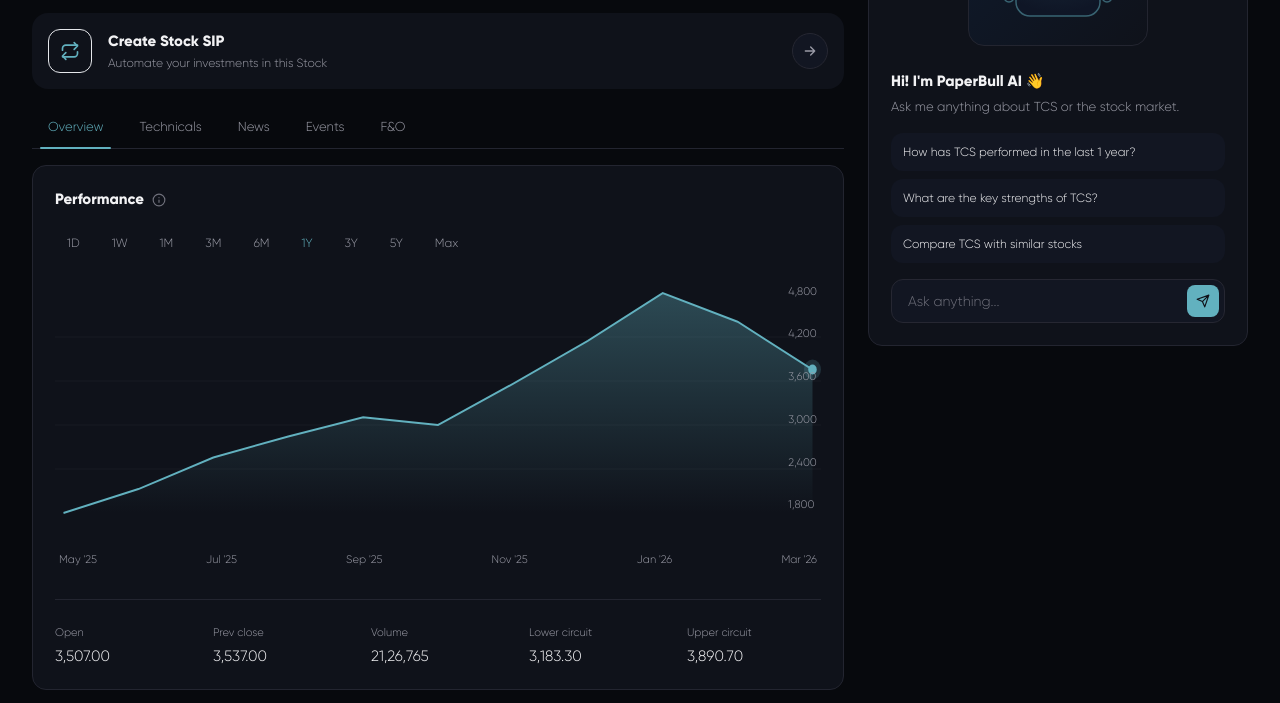
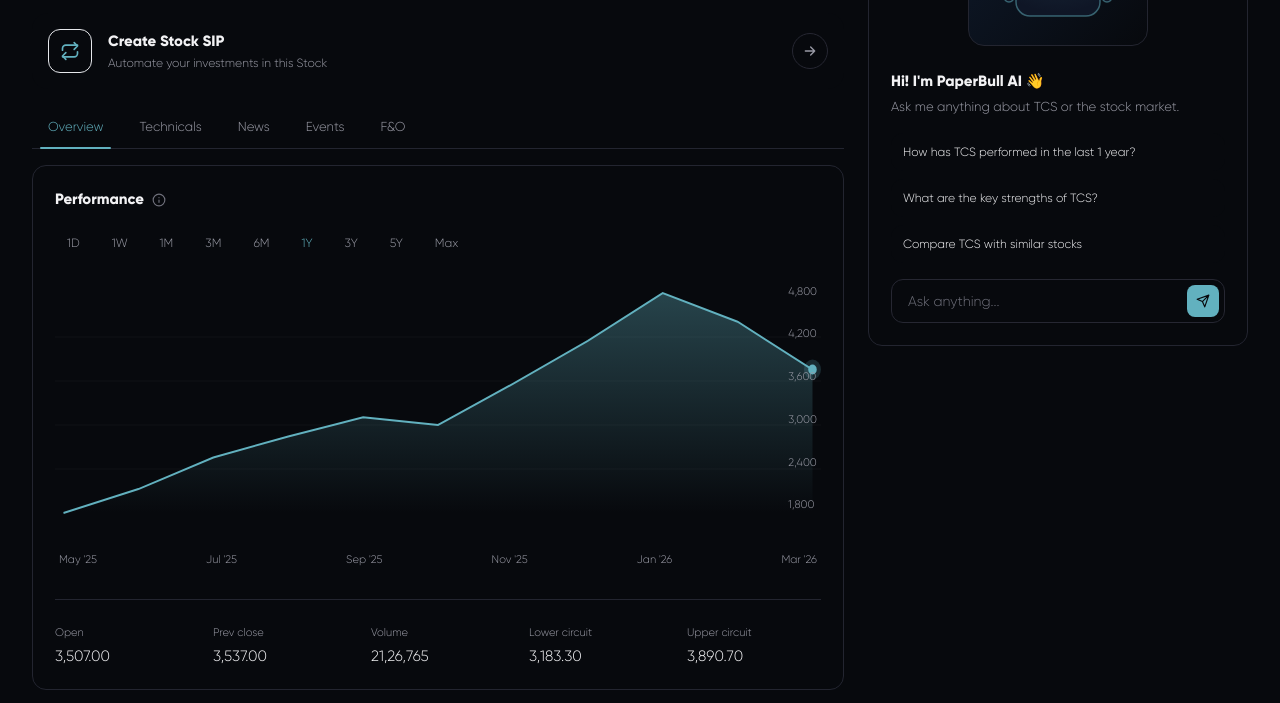
Before and after one commit to SaketSinha2005/PaperBull, a plain HTML site: page frontend/stocks/index.html in a window 1280 px wide. Shown: the part 340-1043 px from the top of the page. Drawn offline with nearby package versions, Linux system fonts and the light colour scheme.

Commit message:
Change in color scheme of cards

```diff
--- a/frontend/dashboard/dashboard.css
+++ b/frontend/dashboard/dashboard.css
@@ -27,8 +27,8 @@ html, body {
 
 :root {
   --bg-page: #07090d;
-  --bg-card: #0F121A;
-  --bg-card-alt: #121622;
+  --bg-card: #07090d;
+  --bg-card-alt: #07090d;
   --bg-pill: #20212a;
   --bg-pill-active: #2a2b36;
   --border-color: #262732;
```
